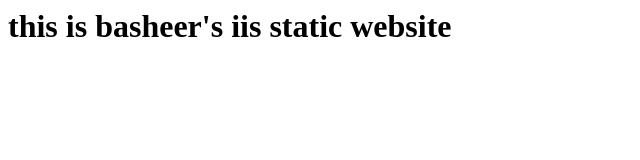
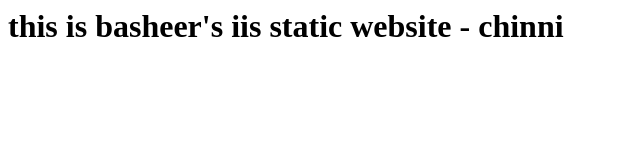
Before and after one commit to Shaikbashe/iisrepo, a plain HTML site: page index.html in a window 1280 px wide. Shown: the whole page, without its empty margins (0-640 px from the left). Drawn offline with Linux system fonts and the light colour scheme.

Commit message:
second commit

```diff
--- a/index.html
+++ b/index.html
@@ -1 +1 @@
-<h1>this is basheer's iis static website</h1>
+<h1>this is basheer's iis static website - chinni</h1>
```
